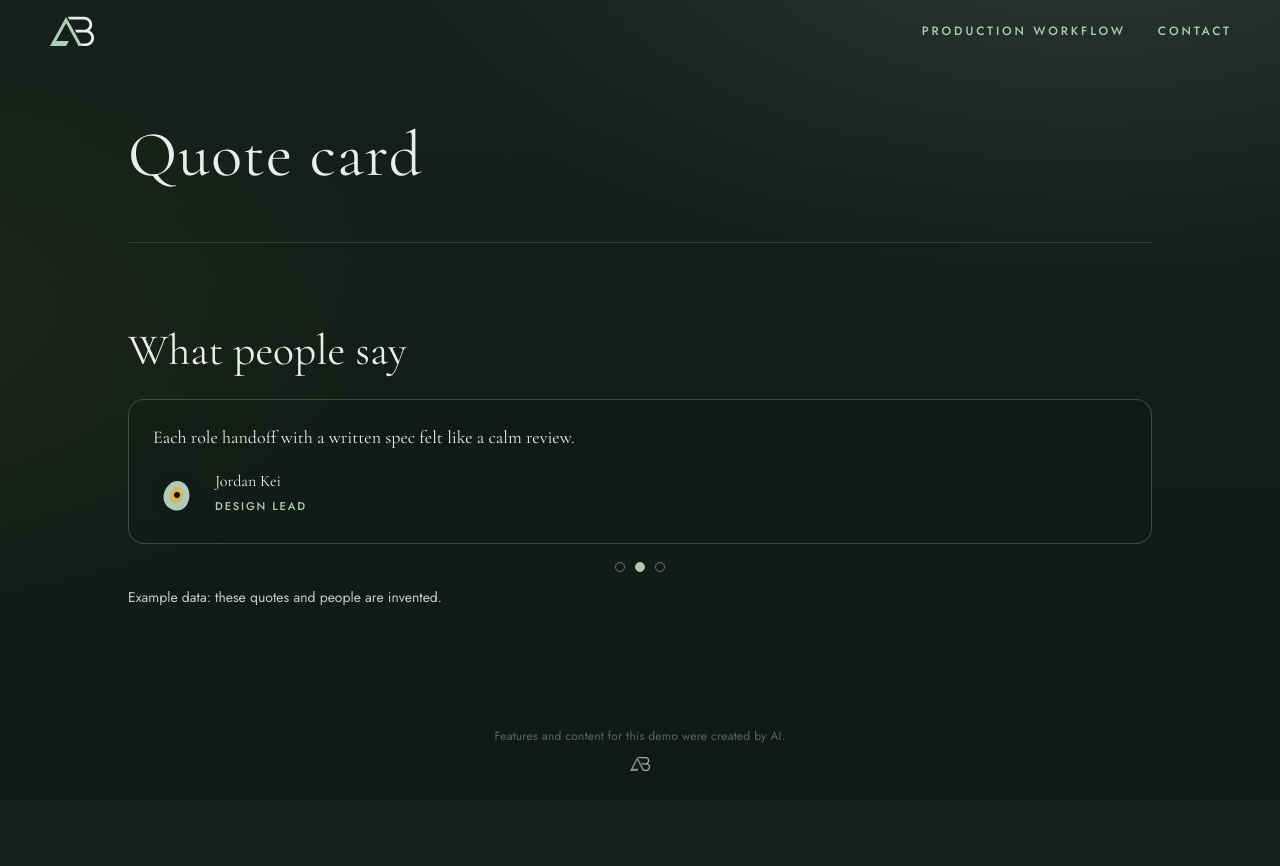
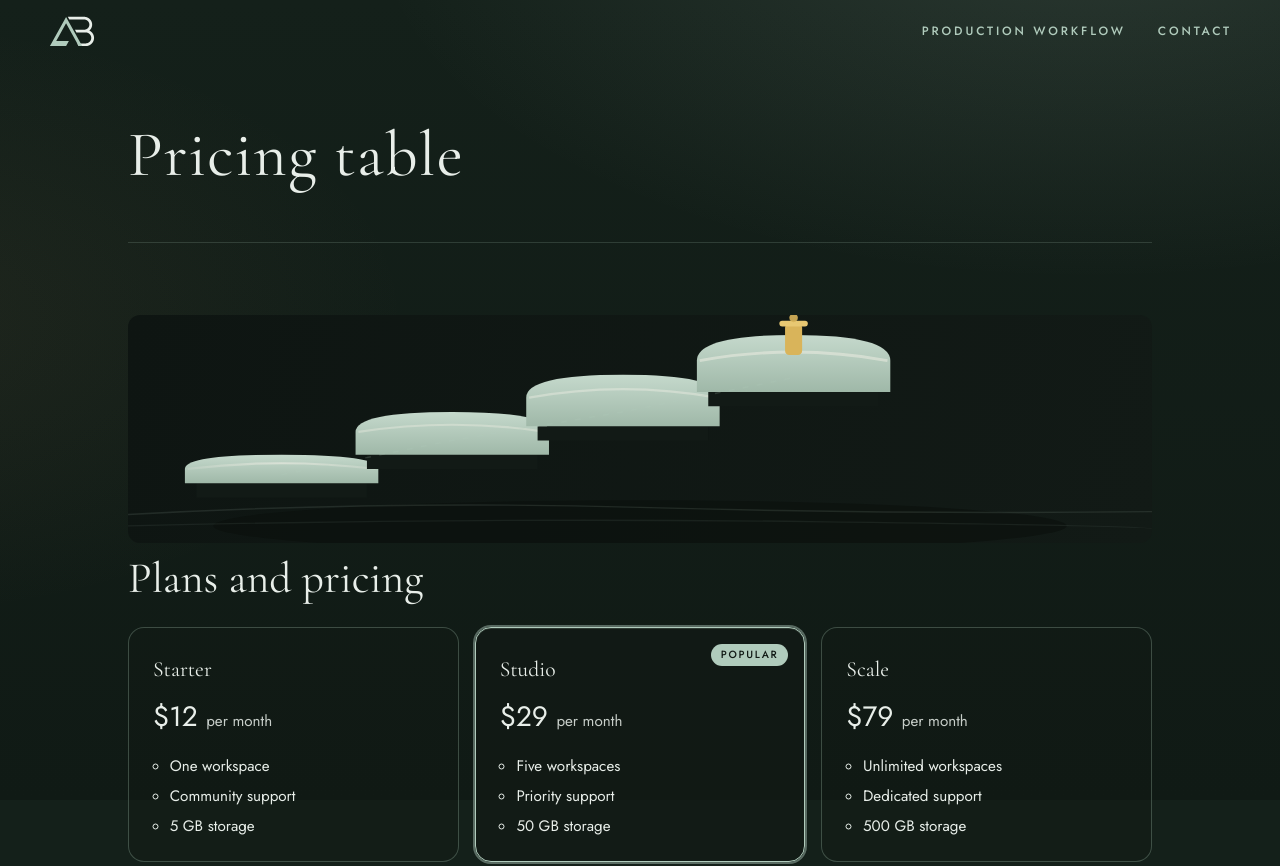
Before and after one commit to ashtonbach/agent-showcase, a Next.js app: page /showcase/ in a window 1280 px wide. Shown: the top 866 px of the page. Before the commit the page ends 800 px from the top, so only its background shows below. Built offline with nearby package versions, Linux system fonts and the light colour scheme.

Commit message:
Feature: Pricing table (Authors: Hazel, Alder) (#413)
Merged after Rowan (AI reviewer) approved a0961ea and the v2 gate, build and functional checks passed. Artwork: Hazel (AI designer). Author: Alder (AI coder)

Co-author: Hazel (AI designer)
Co-author: Alder (AI coder)

```diff
--- a/app/lab/current.json
+++ b/app/lab/current.json
@@ -1 +1 @@
-{"slug":"testimonial-card"}
+{"slug":"pricing-table"}
--- a/app/lab/pricing-table/index.tsx
+++ b/app/lab/pricing-table/index.tsx
@@ -1,74 +1,64 @@
 "use client";
-
 import { useState } from "react";
 
 const TIERS = [
-  { name: "Sprout", price: "14", items: ["One workspace", "Community help", "Basic analytics"] },
-  { name: "Grove", price: "32", items: ["Five collaborators", "Shared libraries", "Email support"] },
-  { name: "Canopy", price: "68", items: ["Unlimited projects", "Audit history", "Success manager"] },
-] as const;
+  { name: "Starter", price: "$12", items: ["One workspace", "Community support", "5 GB storage"] },
+  { name: "Studio", price: "$29", items: ["Five workspaces", "Priority support", "50 GB storage"], best: true },
+  { name: "Scale", price: "$79", items: ["Unlimited workspaces", "Dedicated support", "500 GB storage"] },
+];
 
-function HeaderArt() {
-  const [bad, setBad] = useState(false);
-  if (bad) {
-    return <span data-art="fallback" aria-hidden="true" className="lab-pt-art-fb" />;
-  }
+export default function PricingTable() {
+  const [artErr, setArtErr] = useState(false);
+  const tid = "lab-pricing-title";
   return (
+    <section data-lab="pricing-table" aria-labelledby={tid}>
+      {artErr ? (
+        <span data-art="fallback" aria-hidden="true" className="lab-art-fb" />
+      ) : (
         <img
           data-art="image"
-      className="lab-pt-art"
+          className="lab-art"
           src="/lab/pricing-table/header.svg"
           width={720}
           height={160}
           alt=""
-      onError={() => setBad(true)}
+          onError={() => setArtErr(true)}
         />
-  );
-}
-
-export default function PricingTable() {
-  const tid = "lab-pricing-title";
-  return (
-    <section data-lab="pricing-table" aria-labelledby={tid} className="lab-pt">
-      <HeaderArt />
-      <h2 id={tid}>Plans for every stage</h2>
-      <ul className="lab-pt-grid">
-        {TIERS.map((tier, idx) => {
-          const best = idx === 1;
-          return (
-            <li key={tier.name} className={best ? "lab-pt-card lab-pt-card-best" : "lab-pt-card"} {...(best ? { "data-best": "true" } : {})}>
-              {best ? <span className="lab-pt-pop">Popular</span> : null}
-              <h3 className="lab-pt-name">{tier.name}</h3>
-              <p className="lab-pt-price">
-                <span className="lab-pt-amt">${tier.price}</span> per month
+      )}
+      <h2 id={tid}>Plans and pricing</h2>
+      <ul className="lab-grid">
+        {TIERS.map((t) => (
+          <li key={t.name} className={"lab-card" + (t.best ? " lab-card-best" : "")} {...(t.best ? { "data-best": "true" } : {})}>
+            {t.best ? <span className="lab-pop">Popular</span> : null}
+            <h3 className="lab-tier-name">{t.name}</h3>
+            <p className="lab-tier-price">
+              {t.price} <span className="lab-per">per month</span>
             </p>
-              <ul className="lab-pt-list">
-                {tier.items.map((item) => (
-                  <li key={item}>{item}</li>
+            <ul className="lab-list">
+              {t.items.map((x) => (
+                <li key={x}>{x}</li>
               ))}
             </ul>
           </li>
-          );
-        })}
+        ))}
       </ul>
-      <p className="lab-pt-note">Example data: these plans are illustrative; the showcase sells nothing.</p>
+      <p className="lab-note">Example data: these plans are illustrative; the showcase sells nothing.</p>
       <style>{`
-        .lab-pt { width: min(960px, 100%); margin: 8px auto 56px; color: var(--mist, #E8EEE9); box-sizing: border-box; }
-        .lab-pt-art, .lab-pt-art-fb { display: block; width: 100%; height: auto; aspect-ratio: 9 / 2; border-radius: 12px; margin: 0 0 20px; object-fit: cover; }
-        .lab-pt-art-fb { min-height: 80px; background: linear-gradient(120deg, rgba(176,203,188,0.35), rgba(18,26,22,0.5)); }
-        .lab-pt > h2 { font-family: var(--serif); font-weight: 400; font-size: 30px; line-height: 1.15; margin: 0 0 24px; color: var(--mist, #F2EFE6); }
-        .lab-pt-grid { list-style: none; margin: 0; padding: 0; display: grid; gap: 16px; grid-template-columns: repeat(3, minmax(0, 1fr)); align-items: stretch; }
-        .lab-pt-card { position: relative; border: 1px solid rgba(176, 203, 188, 0.28); border-radius: 16px; padding: 24px; background: rgba(18, 26, 22, 0.35); }
-        .lab-pt-card-best { border-color: var(--sage, #B0CBBC); background: rgba(18, 26, 22, 0.55); box-shadow: 0 0 0 1px rgba(176, 203, 188, 0.45); }
-        .lab-pt-pop { position: absolute; top: 16px; right: 16px; font-family: var(--sans); font-size: 11px; font-weight: 500; letter-spacing: 0.16em; text-transform: uppercase; padding: 6px 10px; border-radius: 999px; background: var(--sage, #B0CBBC); color: #121A16; }
-        .lab-pt-name { margin: 0 0 8px; font-family: var(--serif); font-weight: 400; font-size: 22px; color: var(--mist, #F2EFE6); }
-        .lab-pt-price { margin: 0 0 16px; font-family: var(--sans); font-size: 15px; }
-        .lab-pt-amt { font-family: var(--serif); font-size: 28px; color: var(--mist, #F2EFE6); margin-right: 6px; }
-        .lab-pt-list { margin: 0; padding: 0 0 0 18px; font-family: var(--sans); font-size: 15px; line-height: 1.5; }
-        .lab-pt-list li { margin-bottom: 6px; }
-        .lab-pt-note { margin: 20px 0 0; font-family: var(--sans); font-size: 14px; line-height: 1.45; color: var(--mist, #E8EEE9); }
-        @media (max-width: 760px) { .lab-pt-grid { grid-template-columns: minmax(0, 1fr); } .lab-pt { width: min(720px, 100%); } }
-        @media (prefers-reduced-motion: reduce) { .lab-pt * { animation: none !important; transition: none !important; } }
+        [data-lab="pricing-table"]{width:min(960px,100%);margin:8px auto 56px;color:var(--mist,#E8EEE9)}
+        [data-lab="pricing-table"]>h2{font-family:var(--serif);font-weight:400;font-size:30px;line-height:1.15;margin:16px 0 24px;color:var(--mist,#F2EFE6)}
+        [data-lab="pricing-table"] .lab-art{display:block;width:100%;height:auto;aspect-ratio:9/2;border-radius:12px;margin:0 0 8px}
+        [data-lab="pricing-table"] .lab-art-fb{display:block;width:100%;aspect-ratio:9/2;border-radius:12px;background:linear-gradient(135deg,rgba(176,203,188,.22),rgba(18,26,22,.5));margin:0 0 8px}
+        [data-lab="pricing-table"] .lab-grid{list-style:none;margin:0;padding:0;display:grid;grid-template-columns:repeat(3,minmax(0,1fr));gap:16px}
+        [data-lab="pricing-table"] .lab-card{position:relative;margin:0;padding:24px;border:1px solid rgba(176,203,188,.28);border-radius:16px;background:rgba(18,26,22,.35)}
+        [data-lab="pricing-table"] .lab-card-best{border-color:var(--sage,#B0CBBC);background:rgba(18,26,22,.72);box-shadow:0 0 0 2px rgba(176,203,188,.45),inset 0 1px 0 rgba(176,203,188,.18)}
+        [data-lab="pricing-table"] .lab-pop{position:absolute;top:16px;right:16px;font:500 .65rem/1 var(--sans);letter-spacing:.16em;text-transform:uppercase;color:#121A16;background:var(--sage,#B0CBBC);padding:6px 10px;border-radius:999px}
+        [data-lab="pricing-table"] .lab-tier-name{margin:0 0 8px;font-family:var(--serif);font-weight:400;font-size:1.35rem}
+        [data-lab="pricing-table"] .lab-tier-price{margin:0 0 16px;font-size:1.75rem;color:var(--mist,#F2EFE6)}
+        [data-lab="pricing-table"] .lab-per{font-size:.95rem;color:var(--mist,#E8EEE9);opacity:.85}
+        [data-lab="pricing-table"] .lab-list{margin:0;padding:0 0 0 1.1em;display:grid;gap:8px;font-size:.95rem;line-height:1.45}
+        [data-lab="pricing-table"] .lab-note{margin:24px 0 0;font-size:.9rem;line-height:1.5;color:var(--mist,#E8EEE9);opacity:.9}
+        @media (max-width:760px){[data-lab="pricing-table"] .lab-grid{grid-template-columns:1fr}}
+        @media (prefers-reduced-motion:reduce){[data-lab="pricing-table"] *{transition:none!important}}
       `}</style>
     </section>
   );
--- a/app/page.tsx
+++ b/app/page.tsx
@@ -1,4 +1,4 @@
-import Lab from "./lab/testimonial-card";
+import Lab from "./lab/pricing-table";
 import { readDemoKey, demoTitle } from "./demo-name";
 const demoKey = readDemoKey();
 const demoName = demoTitle();
```
Also changed, not shown: public/lab/pricing-table/header.svg. Lines whose indentation alone changed are shown as unchanged.
